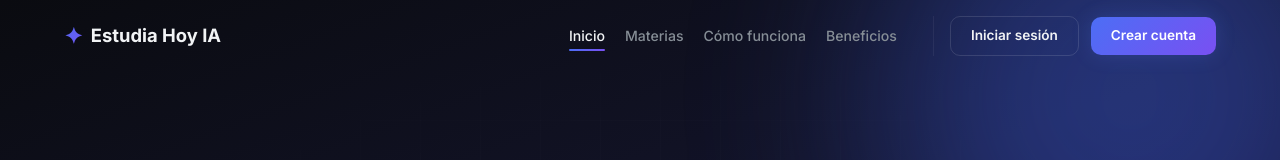
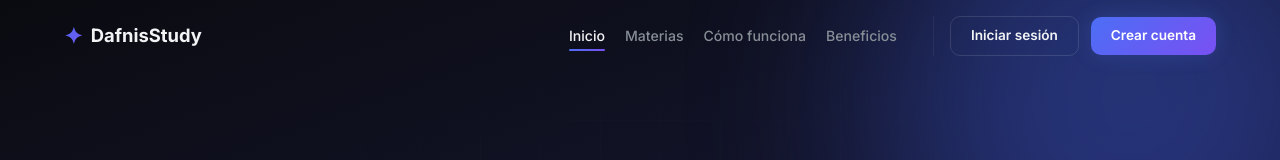
Before and after one commit to Gorgepro/DafnisProyect, a React (Vite) app: page / in a window 1280 px wide. Shown: the top 160 px of the page. Built offline with nearby package versions, Linux system fonts and the light colour scheme.

Commit message:
ya kedo x4

```diff
--- a/src/components/Navbar.jsx
+++ b/src/components/Navbar.jsx
@@ -25,7 +25,7 @@ export default function Navbar() {
       <div className="navbar__inner">
         <Link to="/" className="navbar__logo">
           <span className="navbar__logo-icon">✦</span>
-          <span className="navbar__logo-text">Estudia Hoy IA</span>
+          <span className="navbar__logo-text">DafnisStudy</span>
         </Link>
 
         <button
```
